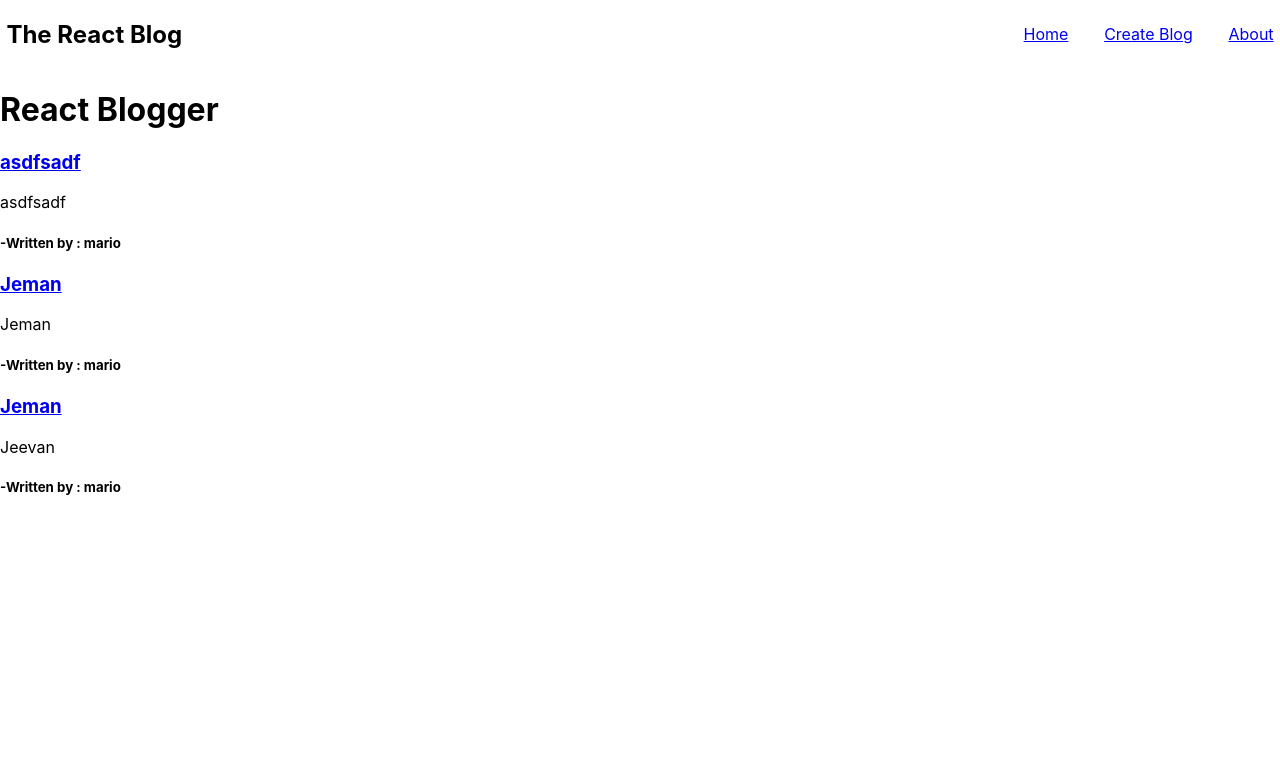
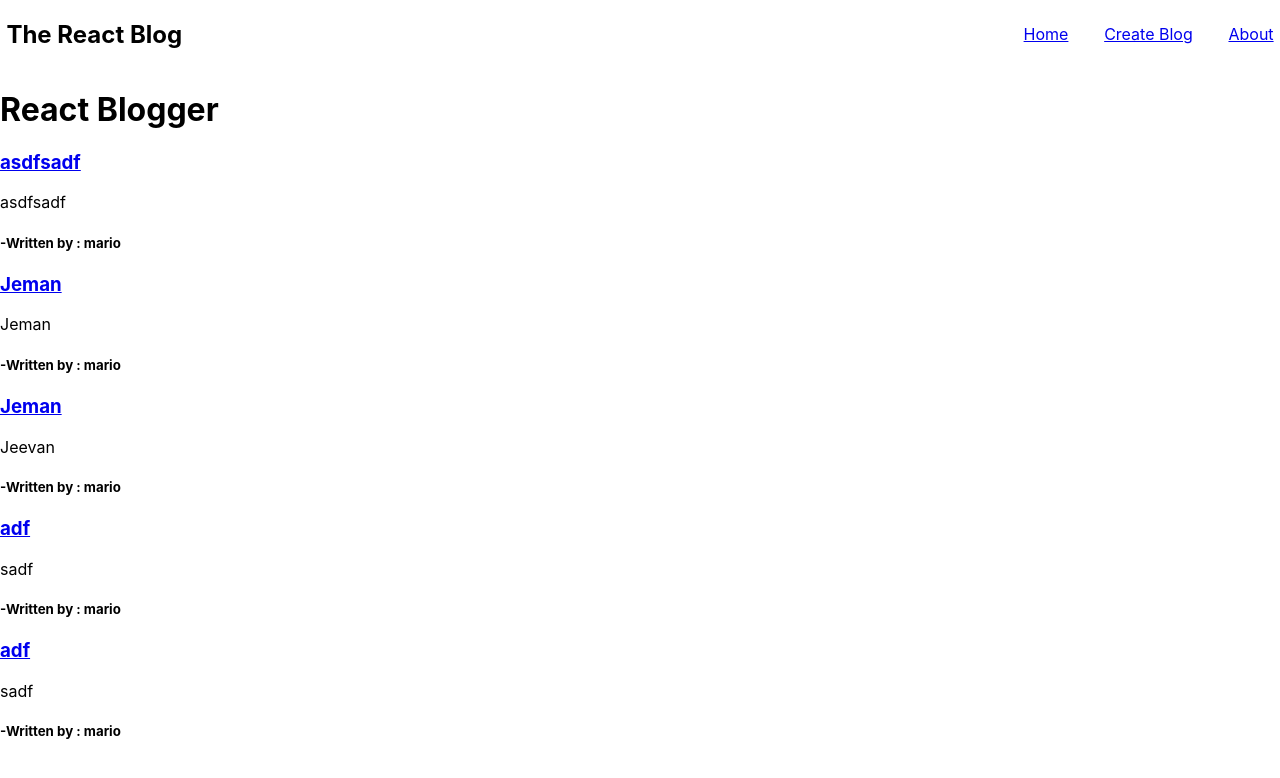
Before and after one commit to Jeman-Kumar-97-06/MY_Projects, a React (Create React App) app in the folder React_JS Projects/react_blog/: page / in a window 1280 px wide. Shown: the top 778 px of the page. Built offline with nearby package versions, Linux system fonts and the light colour scheme; data requests are answered from the project's data file.

Commit message:
Added a blog site --25/03/2024

```diff
--- a/React_JS Projects/react_blog/data/db.json
+++ b/React_JS Projects/react_blog/data/db.json
@@ -17,6 +17,18 @@
       "title": "Jeman",
       "body": "Jeevan",
       "author": "mario"
+    },
+    {
+      "id": "33a3",
+      "title": "adf",
+      "body": "sadf",
+      "author": "mario"
+    },
+    {
+      "id": "489e",
+      "title": "adf",
+      "body": "sadf",
+      "author": "mario"
     }
   ]
 }
--- a/React_JS Projects/react_blog/src/About.js
+++ b/React_JS Projects/react_blog/src/About.js
@@ -1,3 +1,4 @@
+import React from 'react';
 const About = () => {
     return (
         <p>&emsp;Lorem ipsum dolor sit amet consectetur adipisicing elit. Modi laborum rem tempore illum illo. Quam, amet tempore? Maxime modi rem, distinctio aliquid voluptatibus itaque ipsa! Modi, nisi sequi dolores, ipsa aut nostrum natus rerum magni tempore nobis adipisci. Suscipit cumque expedita porro odio sapiente dignissimos eum ullam repudiandae natus optio.</p>
--- a/React_JS Projects/react_blog/src/App.js
+++ b/React_JS Projects/react_blog/src/App.js
@@ -1,16 +1,14 @@
 import Navbar from './Navbar';
 import Home from './Home';
 import Create from './Create';
+import React from 'react';
 import About from './About';
 import BlogDetails from './BlogDetails';
 import './App.css';
 import {BrowserRouter as Router, Route, Routes} from 'react-router-dom';
 import NotFound from './NotFound';
 function App() {
-
-
   return (
-
     <Router>
       <div className="App">
       <Navbar/>
@@ -23,8 +21,6 @@ function App() {
       </Routes>
       </div>
     </Router>
-
   );
 }
-
 export default App;
--- a/React_JS Projects/react_blog/src/BlogDetails.js
+++ b/React_JS Projects/react_blog/src/BlogDetails.js
@@ -1,3 +1,4 @@
+import React from 'react';
 import {useParams,redirect} from 'react-router-dom';
 import useFetch from './customUseFetchHook';
 
--- a/React_JS Projects/react_blog/src/BlogList.js
+++ b/React_JS Projects/react_blog/src/BlogList.js
@@ -1,4 +1,6 @@
+import React from 'react';
 import {Link} from 'react-router-dom';
+
 const BlogList = (props) => {
     const blogs = props.blogs;
     return (
--- a/React_JS Projects/react_blog/src/Create.js
+++ b/React_JS Projects/react_blog/src/Create.js
@@ -1,3 +1,4 @@
+import React from 'react';
 import {useState} from 'react';
 import {redirect} from 'react-router-dom';
 const Create = () => {
--- a/React_JS Projects/react_blog/src/Home.js
+++ b/React_JS Projects/react_blog/src/Home.js
@@ -1,3 +1,4 @@
+import React from 'react';
 import useFetch from './customUseFetchHook';
 import BlogList from './BlogList';
 const Home = () => {
--- a/React_JS Projects/react_blog/src/Navbar.js
+++ b/React_JS Projects/react_blog/src/Navbar.js
@@ -1,3 +1,4 @@
+import React from 'react';
 import {Link} from 'react-router-dom'
 const Navbar = ()=>{
     return (
--- a/React_JS Projects/react_blog/src/NotFound.js
+++ b/React_JS Projects/react_blog/src/NotFound.js
@@ -1,3 +1,4 @@
+import React from 'react';
 import {Link} from 'react-router-dom';
 const NotFound = () => {
     return (
```
Also changed, not shown: 2 other files (tests, documents, lock files or other folders).
